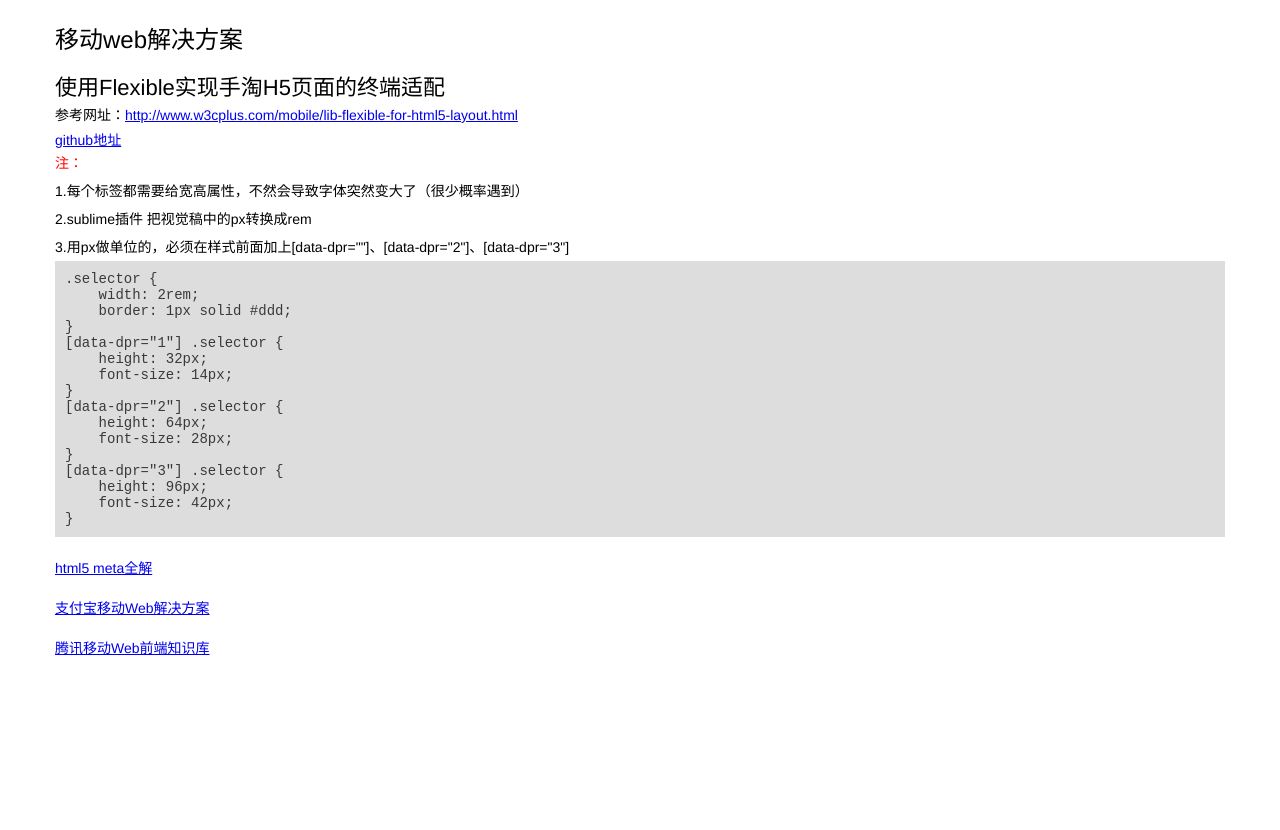
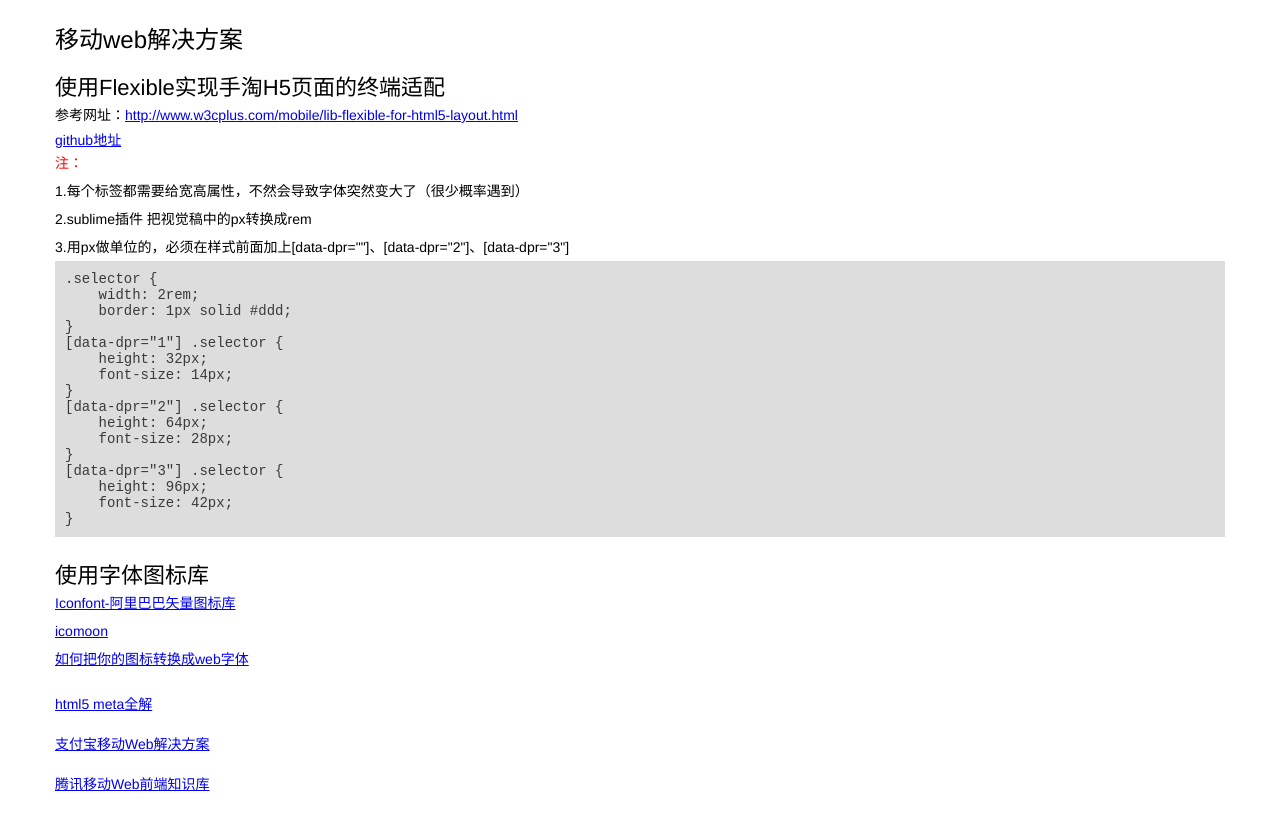
Before and after one commit to luozyiii/blog, a Jekyll site: the page built from _posts/2016-01-10-移动web解决方案.md, in a window 1280 px wide. Shown: the top 830 px of the page. Built offline with Jekyll 4.4.1, drawn with Linux system fonts in a browser that asks for light colours.

Commit message:
web移动方案

```diff
--- a/_posts/2016-01-10-移动web解决方案.md
+++ b/_posts/2016-01-10-移动web解决方案.md
@@ -44,6 +44,13 @@ title: 移动web解决方案
 	</div>
 
 	<div class="m-list">
+		<h2>使用字体图标库</h2>
+		<p><a href="//www.iconfont.cn/" title="">Iconfont-阿里巴巴矢量图标库</a></p>
+		<p><a href="//icomoon.io/app/#/select" title="">icomoon</a></p>
+		<p><a href="//www.w3cplus.com/css3/how-to-turn-your-icons-into-a-web-font.html" title="">如何把你的图标转换成web字体</a></p>
+	</div>
+
+	<div class="m-list">
 		<a href="http://blog.csdn.net/kongjiea/article/details/17092413" target="_blank">html5 meta全解 </a>
 	</div>
 
```
